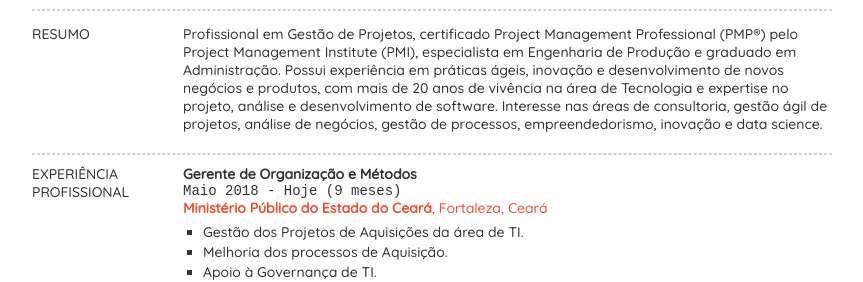
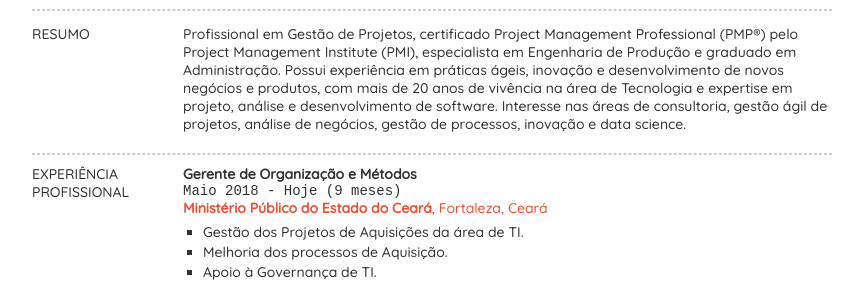
Before and after one commit to valdirsjr/valdirsjr.github.io, a Jekyll site: the page resume/index.html, which Jekyll copies as it is, in a window 1280 px wide and 900 px high. Shown: the part 291-573 px from the top of the window, without its empty margins (208-1071 px from the left). Built offline with Jekyll 4.4.1, drawn with Linux system fonts in a browser that asks for light colours.

Commit message:
Update index.html

```diff
--- a/resume/index.html
+++ b/resume/index.html
@@ -66,9 +66,9 @@
 			<div class="sectionContent">
 				<p>Profissional em Gestão de Projetos, certificado Project Management Professional (PMP®) pelo Project Management Institute (PMI), especialista em  Engenharia de Produção e graduado em Administração.
 
-				Possui experiência em práticas ágeis, inovação e desenvolvimento de novos negócios e produtos, com mais de 20 anos de vivência na área de Tecnologia e expertise no projeto, análise e desenvolvimento de software.
+				Possui experiência em práticas ágeis, inovação e desenvolvimento de novos negócios e produtos, com mais de 20 anos de vivência na área de Tecnologia e expertise em projeto, análise e desenvolvimento de software.
 
-				Interesse nas áreas de consultoria, gestão ágil de projetos, análise de negócios, gestão de processos, empreendedorismo, inovação e data science.</p>
+				Interesse nas áreas de consultoria, gestão ágil de projetos, análise de negócios, gestão de processos, inovação e data science.</p>
 			</div>
 		</div><!-- /#summaryBlock -->
 		<div class="sectionLine"></div>
```
